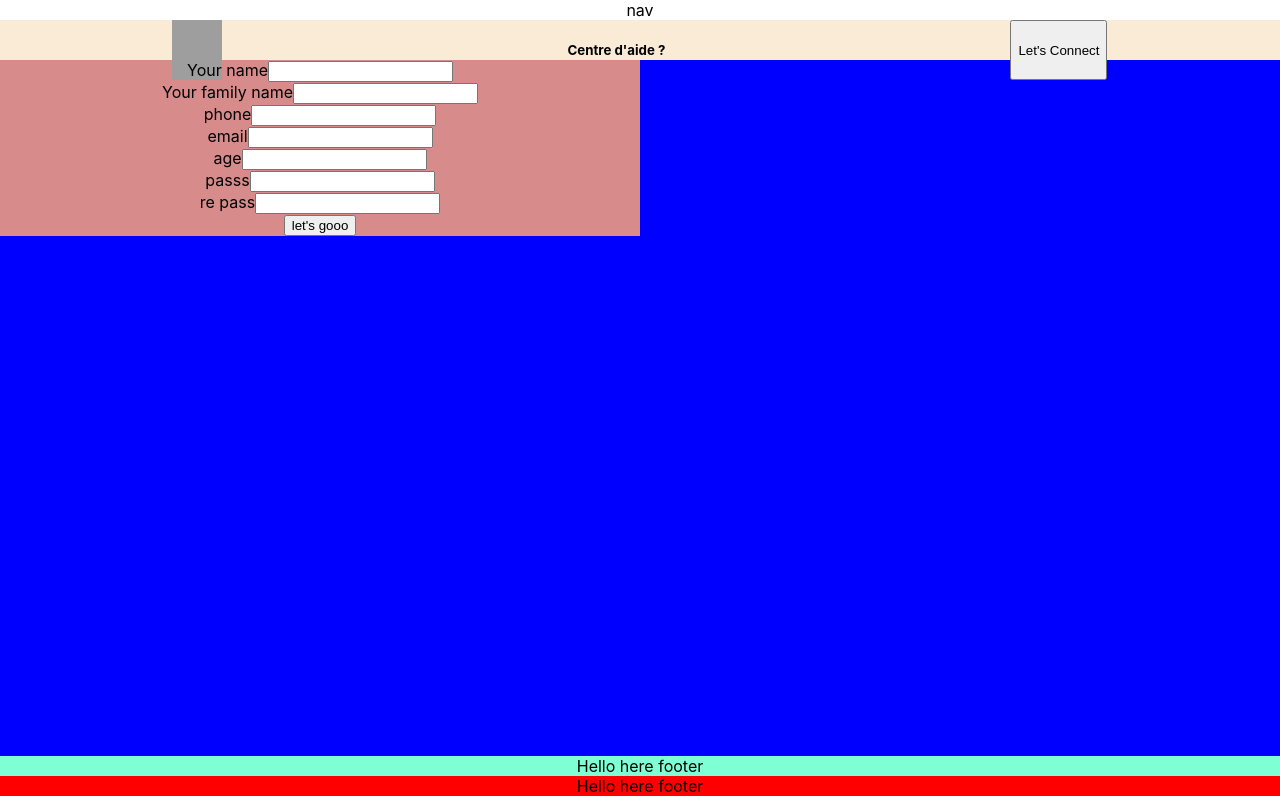
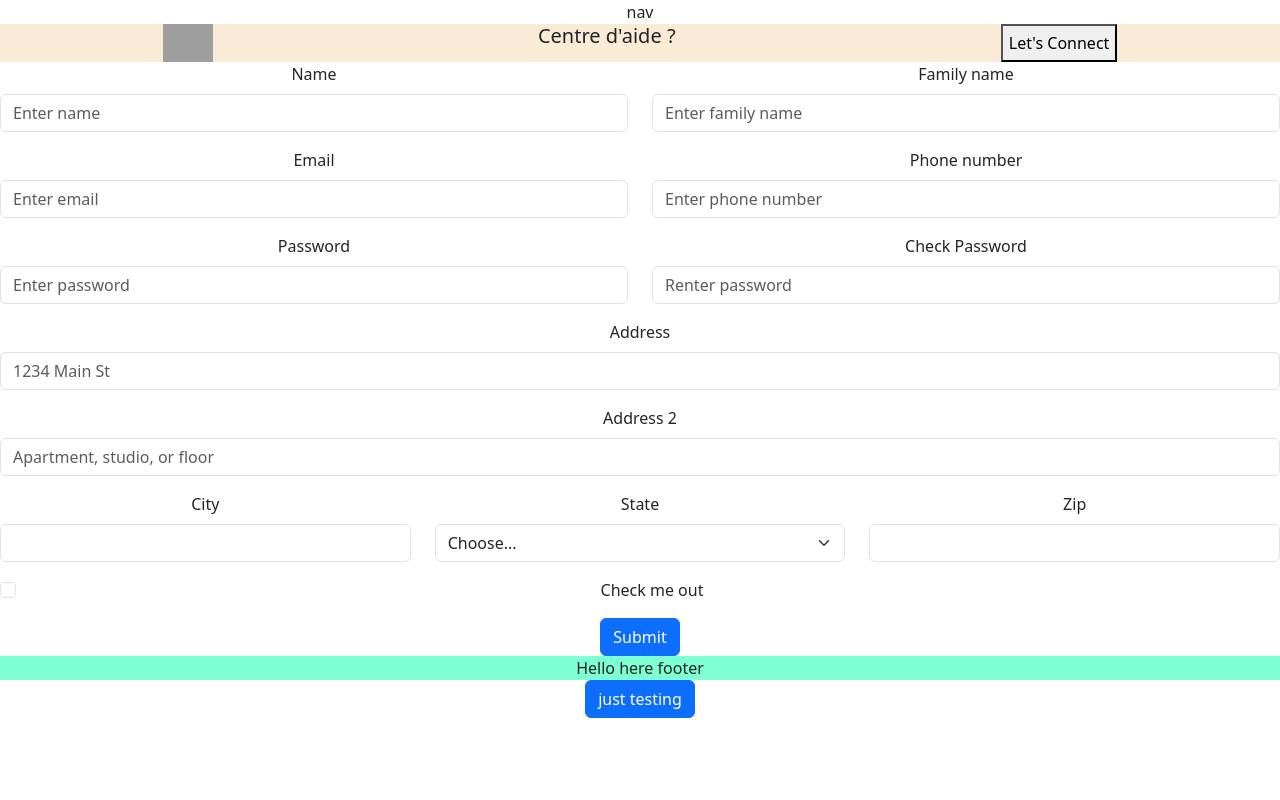
Before and after one commit to mohamedyaakoubi/DocuMed, a React (Create React App) app: page /ClientSignUp in a window 1280 px wide. Built offline with nearby package versions, Linux system fonts and the light colour scheme; grey boxes are pictures that could not be loaded.

Commit message:
front from sabrine

```diff
--- a/src/App.jsx
+++ b/src/App.jsx
@@ -11,11 +11,13 @@ import {ClientDashboard} from './ClientComponents/ClientDashboard/ClientDashboar
 import { ClientSignUp } from './ClientComponents/ClientSignUp/ClientSignUp';
 import { DocSignUp } from './DoctorComponents/DoctorSignUp/DocSignUp';
 import { ClientParams } from './ClientComponents/ClientParameters/ClientParams';
-
+import { ClientAppointments } from './ClientComponents/ClientAppointments/ClientAppoitnments';
+import {Appointments} from './ClientComponents/Appointments/Appointments.jsx';
 
 function App() {
   return (
       <div className="App">
+
           <BrowserRouter>
               <Navbar />
               <main>
@@ -30,6 +32,10 @@ function App() {
                       <Route path="/DocSignUp" element={<DocSignUp />} />
                       <Route path="/ClientParams" element={<ClientParams />} />
                       <Route path="/ClientDashboard" element={<ClientDashboard />} />
+                      <Route path="/ClientAppointments" element={<ClientAppointments />} />
+                      <Route path="/Appointments" element={<Appointments />} />
+
+
 
 
                       <Route path="*" element={<Home />} />
--- a/src/clientComponents/ClientSignUp/ClientSignUp.jsx
+++ b/src/clientComponents/ClientSignUp/ClientSignUp.jsx
@@ -1,5 +1,8 @@
 import React, { useState } from 'react';
-
+import Button from 'react-bootstrap/Button';
+import Col from 'react-bootstrap/Col';
+import Form from 'react-bootstrap/Form';
+import Row from 'react-bootstrap/Row';
 
 export const ClientSignUp = () => {
 
@@ -12,26 +15,80 @@ export const ClientSignUp = () => {
             <button>Let's Connect</button>
         </nav>
 
-        <section style={{ backgroundColor: 'blue', width: '100%', height: '87vh', marginTop: '-20px' }}>
-            <div style={{ backgroundColor: 'rgb(215, 139, 139)', width: '50%', alignItems: 'center' }}>
-            <label>Your name</label>
-            <input type="text" /><br/>
-            <label>Your family name</label>
-            <input type="text" /><br/>
-            <label>phone</label>
-            <input type="text" /><br/>
-            <label>email</label>
-            <input type="text" /><br/>
-            <label>age</label>
-            <input type="text" /><br/>
-            <label>passs</label>
-            <input type="password" /><br/>
-            <label>re pass</label>
-            <input type="password" /><br/>
+        <Form>
+      <Row className="mb-3">
+        <Form.Group as={Col} controlId="formGridEmail">
+          <Form.Label>Name</Form.Label>
+          <Form.Control type="text" placeholder="Enter name" />
+        </Form.Group>
 
-            <button>let's gooo</button>
-            </div>
-        </section>
+        <Form.Group as={Col} controlId="formGridPassword">
+          <Form.Label>Family name</Form.Label>
+          <Form.Control type="text" placeholder="Enter family name" />
+        </Form.Group>
+      </Row>
+
+      <Row className="mb-3">
+        <Form.Group as={Col} controlId="formGridEmail">
+          <Form.Label>Email</Form.Label>
+          <Form.Control type="email" placeholder="Enter email" />
+        </Form.Group>
+
+        <Form.Group as={Col} controlId="formGridPassword">
+          <Form.Label>Phone number</Form.Label>
+          <Form.Control type="phone" placeholder="Enter phone number" />
+        </Form.Group>
+      </Row>
+
+      <Row className="mb-3">
+        <Form.Group as={Col} controlId="formGridEmail">
+          <Form.Label>Password</Form.Label>
+          <Form.Control type="password" placeholder="Enter password" />
+        </Form.Group>
+
+        <Form.Group as={Col} controlId="formGridPassword">
+          <Form.Label>Check Password</Form.Label>
+          <Form.Control type="password" placeholder="Renter password" />
+        </Form.Group>
+      </Row>
+      <Form.Group className="mb-3" controlId="formGridAddress1">
+        <Form.Label>Address</Form.Label>
+        <Form.Control placeholder="1234 Main St" />
+      </Form.Group>
+
+      <Form.Group className="mb-3" controlId="formGridAddress2">
+        <Form.Label>Address 2</Form.Label>
+        <Form.Control placeholder="Apartment, studio, or floor" />
+      </Form.Group>
+
+      <Row className="mb-3">
+        <Form.Group as={Col} controlId="formGridCity">
+          <Form.Label>City</Form.Label>
+          <Form.Control />
+        </Form.Group>
+
+        <Form.Group as={Col} controlId="formGridState">
+          <Form.Label>State</Form.Label>
+          <Form.Select defaultValue="Choose...">
+            <option>Choose...</option>
+            <option>...</option>
+          </Form.Select>
+        </Form.Group>
+
+        <Form.Group as={Col} controlId="formGridZip">
+          <Form.Label>Zip</Form.Label>
+          <Form.Control />
+        </Form.Group>
+      </Row>
+
+      <Form.Group className="mb-3" id="formGridCheckbox">
+        <Form.Check type="checkbox" label="Check me out" />
+      </Form.Group>
+
+      <Button variant="primary" type="submit">
+        Submit
+      </Button>
+    </Form>
 
         <footer style={{ backgroundColor: 'aquamarine' }}>
             <center>Hello here footer</center>
--- a/src/clientComponents/appointments/appointments.jsx
+++ b/src/clientComponents/appointments/appointments.jsx
@@ -1,4 +1,36 @@
+import { CiSearch } from "react-icons/ci";
+
+
 export const Appointments = () => {
 
-    return(<div>appointment</div>);
+    return(<>
+        <div>
+            <h2>today's rendez -vous </h2>
+            <h3>21 December 2024</h3>
+            <img src="assets\hello.jpg" width={50} height={50}/>
+
+        </div>
+
+        <div style={{border: "solid black 1px"}}>
+
+    <CiSearch />
+    <input
+        type="text"
+        className="form-control empty"
+        id="iconified"
+      />
+      <button>research</button>
+
+    </div>
+
+    <div>
+        <ul>
+        <li><p>name</p><p>family name</p><p>contole</p><p>21 December 2024</p><p>at 10 am</p></li>
+        <li><p>name</p><p>family name</p><p>first time</p><p>21 December 2024</p><p>at 10 am</p></li>
+        <li><p>name</p><p>family name</p><p>second time</p><p>21 December 2024</p><p>at 10 am</p></li>
+        <li><p>name</p><p>family name</p><p>controle</p><p>21 December 2024</p><p>at 10 am</p></li>
+        </ul>
+    </div>
+
+    </>);
 };
--- a/src/clientComponents/clientAppointments/clientAppoitnments.jsx
+++ b/src/clientComponents/clientAppointments/clientAppoitnments.jsx
@@ -1,4 +1,21 @@
 export const ClientAppointments = () => {
 
-    return(<div>client appoint</div>);
+    return(<>
+        <div style={{backgroundColor:"green", alignItems:"left" , width:"50%"}}>
+            <h2>Is this your first appointment ?</h2>
+            <button>yes</button><br/>
+            <button>No</button>
+        </div>
+        <div style={{backgroundColor:"blue",float:"right" , width:"50%"}}>
+            <img src="assets\hello.jpg" width={50} height={50}/>
+            <span style={{display: "inline-block"}}><p style={{ display: "inline-block", margin: 0 }}>name :</p>
+                <p style={{ display: "inline-block", margin: 0 }}>abdoo</p></span><br/>
+
+                <p style={{ display: "inline-block", margin: 0 }}>family name :</p>
+                <p style={{ display: "inline-block", margin: 0 }}>3bdili</p><br/>
+
+                <p style={{ display: "inline-block", margin: 0 }}>specialite :</p>
+                <p style={{ display: "inline-block", margin: 0 }}>dentiste</p><br/>
+        </div>
+    </>);
 };
--- a/src/clientComponents/clientDashboard/clientDashboard.jsx
+++ b/src/clientComponents/clientDashboard/clientDashboard.jsx
@@ -1,4 +1,5 @@
 import { CiSearch } from "react-icons/ci";
+import { Link } from "react-router-dom";
 
 export const ClientDashboard = () => {
 
@@ -14,17 +15,115 @@ export const ClientDashboard = () => {
       <button>research</button>
 
     </div>
-    <div>
         <h2>Search for Yoyr medecin</h2>
-        <div>
-            <img width={50} height={50} src="assets/hello.jpg"/>
-            <br/>
-            <span style={{display: "inline-block"}}><h4>name :</h4>
-            <h6>abdoo</h6></span><br/>
-            <h4>name :</h4>
-            <h6>abdoo</h6>
+        <div style={{display:"grid",gridTemplateColumns: "auto auto auto " }}>
+
+            <div style={{backgroundColor:"blue", width:"50%", height:"40%" }}>
+                <img width={50} height={50} src="assets/hello.jpg"/>
+                <br/>
+                <span style={{display: "inline-block"}}><p style={{ display: "inline-block", margin: 0 }}>name :</p>
+                <p style={{ display: "inline-block", margin: 0 }}>abdoo</p></span><br/>
+
+                <p style={{ display: "inline-block", margin: 0 }}>family name :</p>
+                <p style={{ display: "inline-block", margin: 0 }}>3bdili</p><br/>
+
+                <p style={{ display: "inline-block", margin: 0 }}>specialite :</p>
+                <p style={{ display: "inline-block", margin: 0 }}>dentiste</p><br/>
+
+                <p>plus d'info ? </p>
+                <button Link to="/Appointments.jsx"> take rende vous</button>
+                <br/>
+            </div>
+            <div style={{backgroundColor:"blue", width:"50%" ,height:"40%" }}>
+                <img width={50} height={50} src="assets/hello.jpg"/>
+                <br/>
+                <span style={{display: "inline-block"}}><p style={{ display: "inline-block", margin: 0 }}>name :</p>
+                <p style={{ display: "inline-block", margin: 0 }}>abdoo</p></span><br/>
+
+                <p style={{ display: "inline-block", margin: 0 }}>family name :</p>
+                <p style={{ display: "inline-block", margin: 0 }}>3bdili</p><br/>
+
+                <p style={{ display: "inline-block", margin: 0 }}>specialite :</p>
+                <p style={{ display: "inline-block", margin: 0 }}>dentiste</p><br/>
+
+                <p>plus d'info ? </p>
+                <button>take rende vous</button>
+                <br/>
+            </div>
+            <div>
+            <div style={{backgroundColor:"blue", width:"50%", height:"40%",  }}>
+                <img width={50} height={50} src="assets/hello.jpg"/>
+                <br/>
+                <span style={{display: "inline-block"}}><p style={{ display: "inline-block", margin: 0 }}>name :</p>
+                <p style={{ display: "inline-block", margin: 0 }}>abdoo</p></span><br/>
+
+                <p style={{ display: "inline-block", margin: 0 }}>family name :</p>
+                <p style={{ display: "inline-block", margin: 0 }}>3bdili</p><br/>
+
+                <p style={{ display: "inline-block", margin: 0 }}>specialite :</p>
+    x             <p style={{ display: "inline-block", margin: 0 }}>dentiste</p><br/>
+
+                <p>plus d'info ? </p>
+                <button>take rende vous</button>
+                <br/>
+            </div>
+
+            //
+            <div style={{backgroundColor:"blue", width:"50%", height:"40%" }}>
+                <img width={50} height={50} src="assets/hello.jpg"/>
+                <br/>
+                <span style={{display: "inline-block"}}><p style={{ display: "inline-block", margin: 0 }}>name :</p>
+                <p style={{ display: "inline-block", margin: 0 }}>abdoo</p></span><br/>
+
+                <p style={{ display: "inline-block", margin: 0 }}>family name :</p>
+                <p style={{ display: "inline-block", margin: 0 }}>3bdili</p><br/>
+
+                <p style={{ display: "inline-block", margin: 0 }}>specialite :</p>
+                <p style={{ display: "inline-block", margin: 0 }}>dentiste</p><br/>
+
+                <p>plus d'info ? </p>
+                <button>take rende vous</button>
+                <br/>
+            </div>
+            <div style={{backgroundColor:"blue", width:"50%" ,height:"40%" }}>
+                <img width={50} height={50} src="assets/hello.jpg"/>
+                <br/>
+                <span style={{display: "inline-block"}}><p style={{ display: "inline-block", margin: 0 }}>name :</p>
+                <p style={{ display: "inline-block", margin: 0 }}>abdoo</p></span><br/>
+
+                <p style={{ display: "inline-block", margin: 0 }}>family name :</p>
+                <p style={{ display: "inline-block", margin: 0 }}>3bdili</p><br/>
+
+                <p style={{ display: "inline-block", margin: 0 }}>specialite :</p>
+                <p style={{ display: "inline-block", margin: 0 }}>dentiste</p><br/>
+
+                <p>plus d'info ? </p>
+                <button>take rende vous</button>
+                <br/>
+            </div>
+            <div>
+            <div style={{backgroundColor:"blue", width:"50%", height:"40%",  }}>
+                <img width={50} height={50} src="assets/hello.jpg"/>
+                <br/>
+                <span style={{display: "inline-block"}}><p style={{ display: "inline-block", margin: 0 }}>name :</p>
+                <p style={{ display: "inline-block", margin: 0 }}>abdoo</p></span><br/>
+
+                <p style={{ display: "inline-block", margin: 0 }}>family name :</p>
+                <p style={{ display: "inline-block", margin: 0 }}>3bdili</p><br/>
+
+                <p style={{ display: "inline-block", margin: 0 }}>specialite :</p>
+                <p style={{ display: "inline-block", margin: 0 }}>dentiste</p><br/>
+
+                <p>plus d'info ? </p>
+                <button>take rende vous</button>
+                <br/>
+            </div>
+            </div>
         </div>
 
+
+
     </div>
-      </>)
+
+    </>)
 };
--- a/src/pages/Footer/Footer.jsx
+++ b/src/pages/Footer/Footer.jsx
@@ -1,6 +1,16 @@
+
+import { Button } from 'react-bootstrap';
+import 'bootstrap/dist/css/bootstrap.min.css';
+
+
 export const Footer = () => {
 
-    return(<footer style={{backgroundColor:"red"}}>
-        <center>Hello here footer</center>
-    </footer>);
+    return(<footer>
+
+        <Button>just testing</Button>
+    </footer>
+
+
+
+  );
 };
```
Also changed, not shown: package.json (+4 -7 lines), 1 other file (tests, documents, lock files or other folders).
